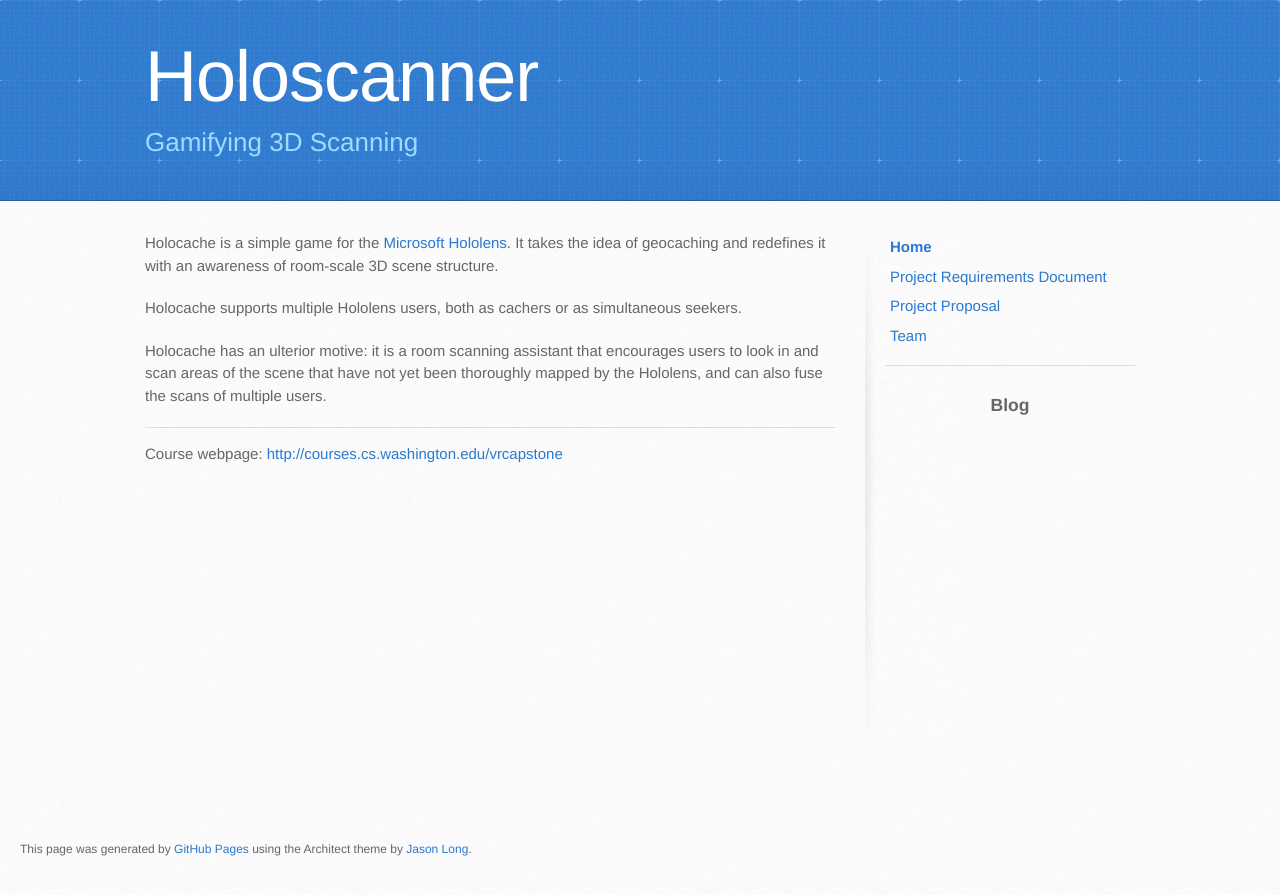
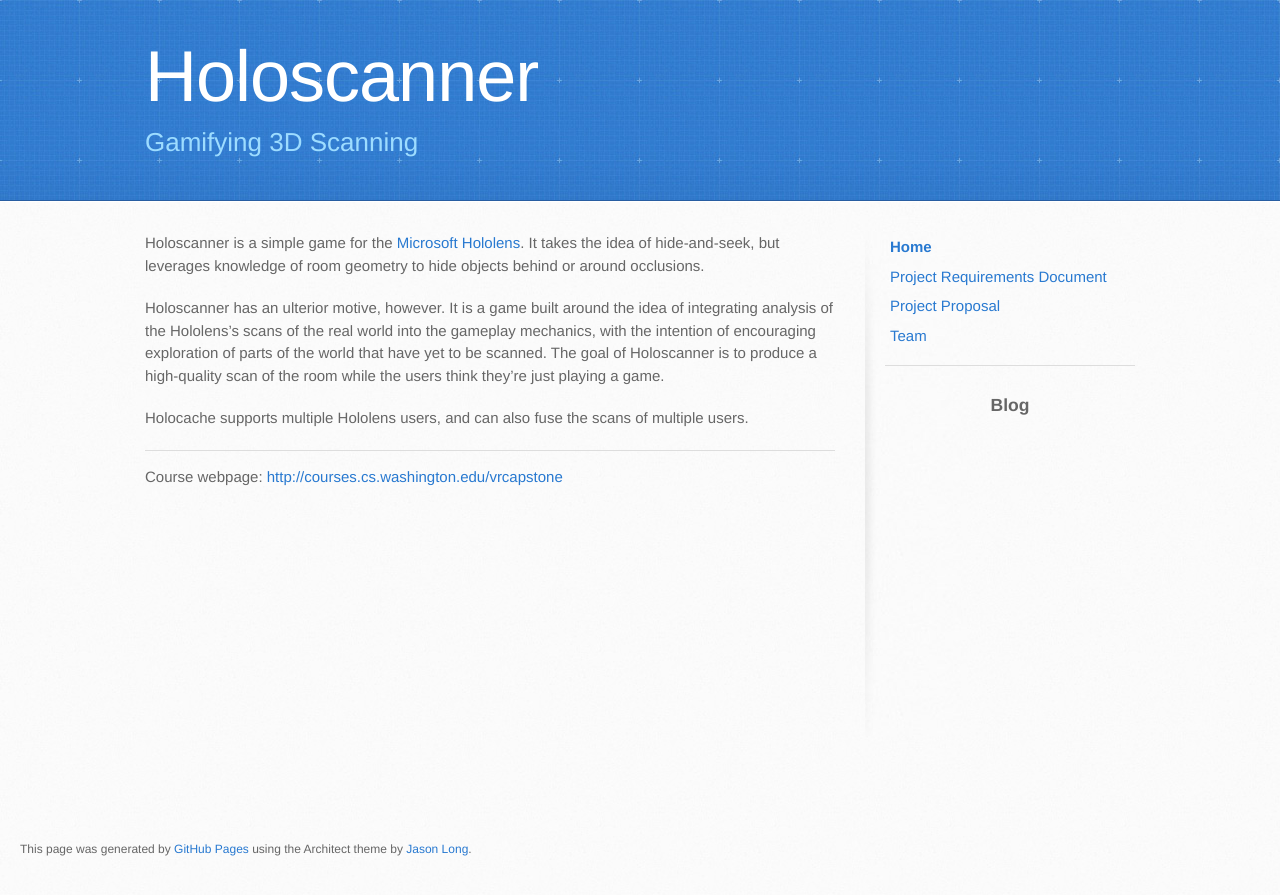
Before and after one commit to holoscanner/holoscanner.github.io, a Jekyll site: the page built from index.md, in a window 1280 px wide. Shown: the top 895 px of the page. Built offline with Jekyll 4.4.1, drawn with Linux system fonts in a browser that asks for light colours.

Commit message:
Fix home

```diff
--- a/index.md
+++ b/index.md
@@ -3,11 +3,11 @@ layout: default
 title: Home
 ---
 
-Holocache is a simple game for the [Microsoft Hololens](https://www.microsoft.com/microsoft-hololens/en-us). It takes the idea of geocaching and redefines it with an awareness of room-scale 3D scene structure.
+Holoscanner is a simple game for the [Microsoft Hololens](https://www.microsoft.com/microsoft-hololens/en-us). It takes the idea of hide-and-seek, but leverages knowledge of room geometry to hide objects behind or around occlusions.
 
-Holocache supports multiple Hololens users, both as cachers or as simultaneous seekers.
+Holoscanner has an ulterior motive, however. It is a game built around the idea of integrating analysis of the Hololens's scans of the real world into the gameplay mechanics, with the intention of encouraging exploration of parts of the world that have yet to be scanned. The goal of Holoscanner is to produce a high-quality scan of the room while the users think they're just playing a game.
 
-Holocache has an ulterior motive: it is a room scanning assistant that encourages users to look in and scan areas of the scene that have not yet been thoroughly mapped by the Hololens, and can also fuse the scans of multiple users.
+Holocache supports multiple Hololens users, and can also fuse the scans of multiple users.
 
 ---
 
```
